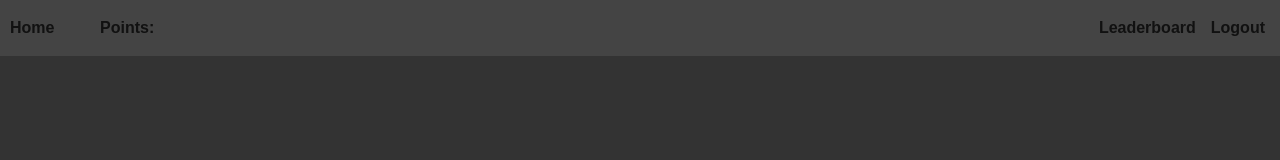
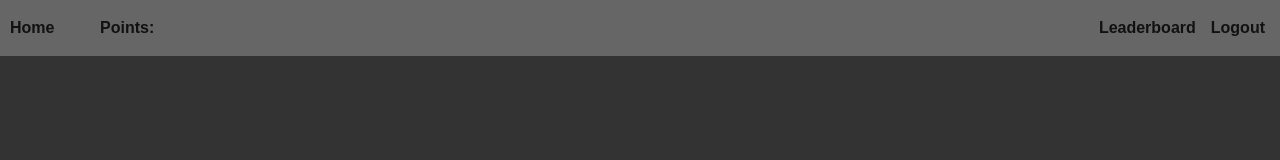
Before and after one commit to ComputerChicken/hs-codezone, a plain HTML site: page index.html in a window 1280 px wide. Drawn offline with Linux system fonts and the light colour scheme; no server answers.

Commit message:
changed the color of the top bar

```diff
--- a/styles.css
+++ b/styles.css
@@ -8,7 +8,7 @@ body {
     top: 0;
     left: 0;
     height: 7vh;
-    background-color: #444;
+    background-color: #666;
     display: flex;
     justify-content: right;
     align-items: center;
```
